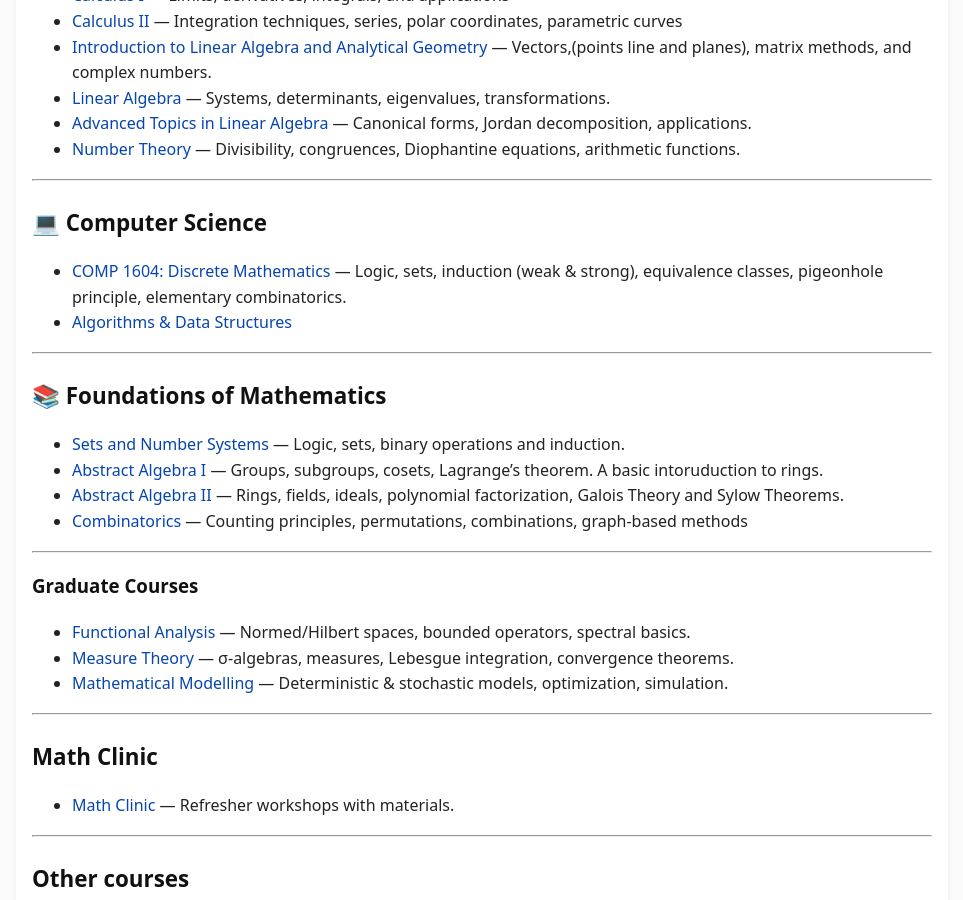
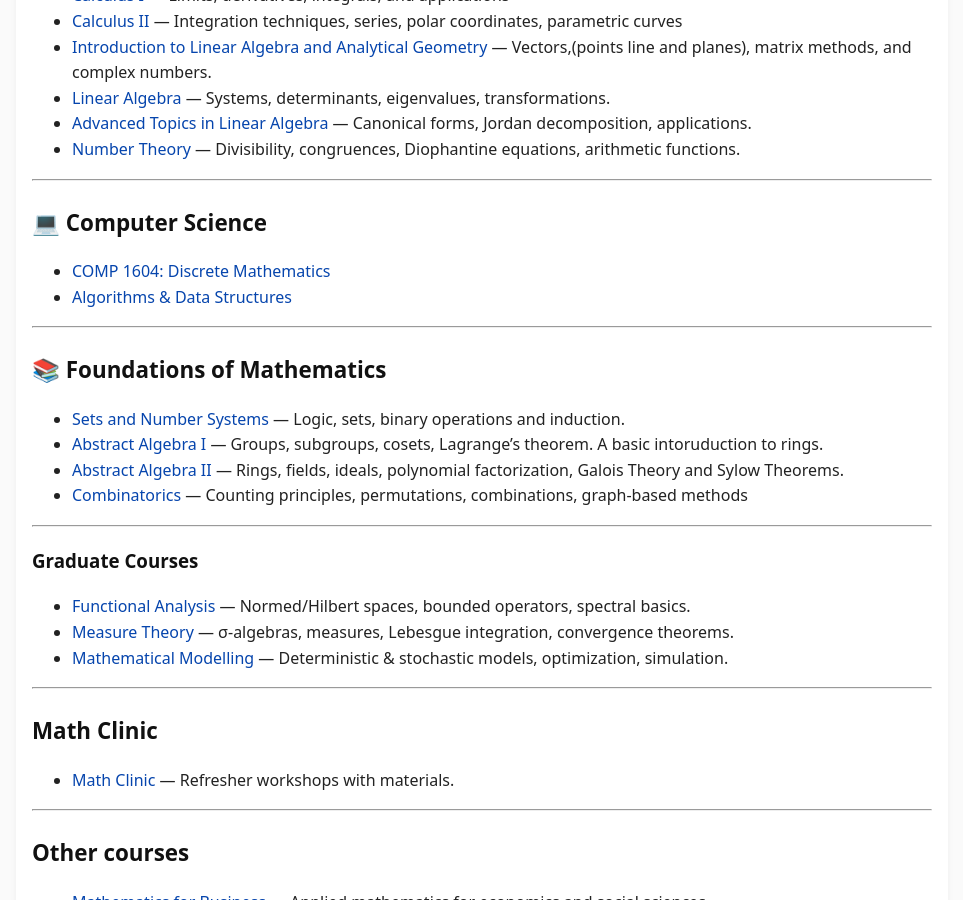
Before and after one commit to SaleemKamaludin/SaleemKamaludin.github.io, a Jekyll site: the page built from courses.md, in a window 1280 px wide and 900 px high, scrolled down 701 px. Shown: the whole window, without its empty margins (158-1121 px from the left). Built offline with Jekyll 4.4.1, drawn with Linux system fonts in a browser that asks for light colours.

Commit message:
Update courses.md

```diff
--- a/courses.md
+++ b/courses.md
@@ -36,7 +36,7 @@ Here you'll find organized links to course notes and resources. This hub will ex
 
 ## 💻 Computer Science
 
-- [COMP 1604: Discrete Mathematics]({% link courses/comp1604.md %}) — Logic, sets, induction (weak & strong), equivalence classes, pigeonhole principle, elementary combinatorics.
+- [COMP 1604: Discrete Mathematics]({{ '/courses/comp1604/' | relative_url }})
 - [Algorithms & Data Structures](/courses/)
 
 ---
```
